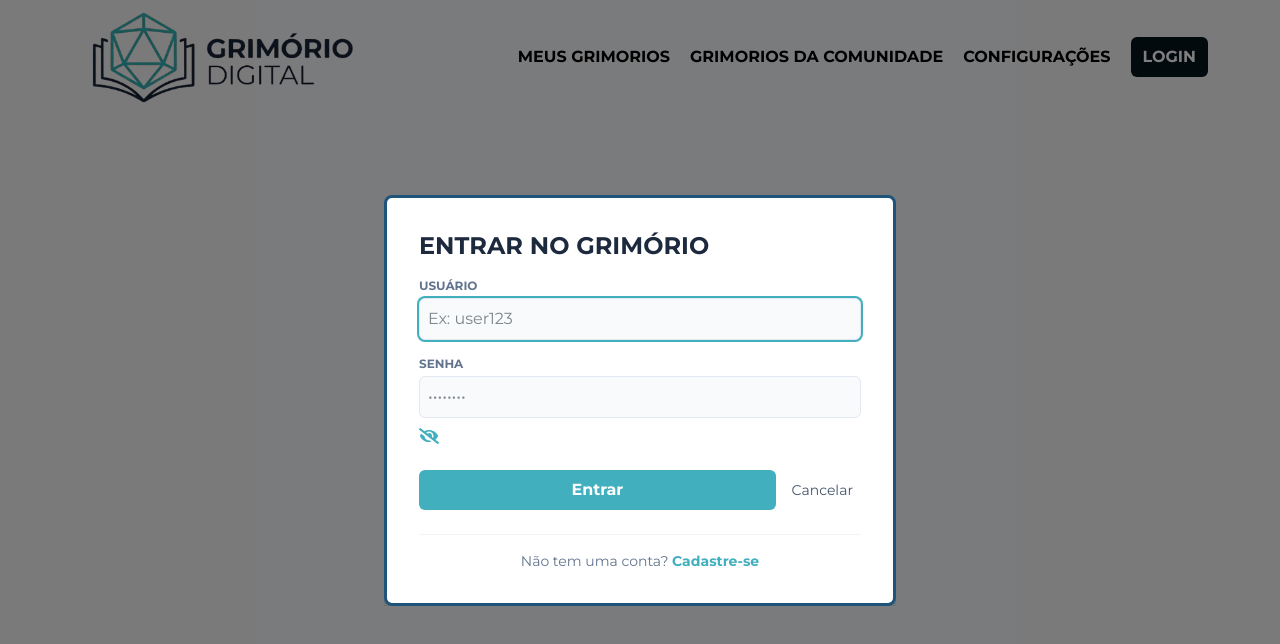
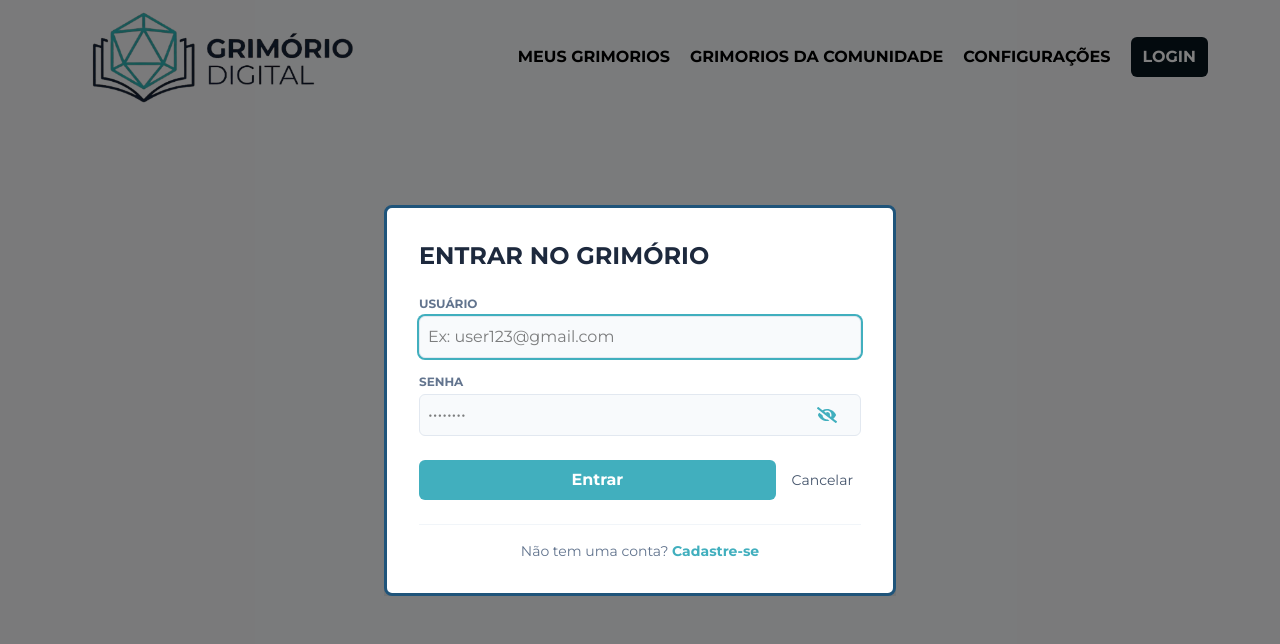
Before and after one commit to Hoso4rakida/Grimorio-digital, a React (Vite) app in the folder FrontEnd/: page / in a window 1280 px wide. Both pictures are taken after a click on the button "LOGIN". Shown: the top 644 px of the page. Built offline with nearby package versions, Linux system fonts and the light colour scheme.

Commit message:
Mesclagem geral de código de Matheus e Joe(nao mexe mais no login joe por favor)

```diff
--- a/FrontEnd/src/modules/Header.tsx
+++ b/FrontEnd/src/modules/Header.tsx
@@ -1,41 +1,23 @@
 import { useState } from "react";
 import logo from "../assets/logoHeader.svg";
+
 import Login from "./login.tsx";
 import Register from "./register.tsx";
 
 function Header() {
   const [getLogin, setLogin] = useState(false);
   const [isRegistred, setIsRegistred] = useState(false);
-  const [inRegister, setInRegister] = useState(false);
 
   return (
-    <header className="w-full">
-      <div
-        style={{ marginTop: -15 }}
-        className="font-bold w-full flex p-3 items-center justify-between uppercase"
-      >
-        <div>
+    <header className="w-full" >
+      <div style={{marginTop: -15}} className="font-bold w-full flex p-3 items-center justify-between uppercase">
+        <div >
           <img src={logo} alt="Logo" className="h-30" />
         </div>
-        <div className="flex gap-5 items-center">
-          <a
-            href="#"
-            className="hover:opacity-70 transition duration-300 ease-in-out"
-          >
-            Meus grimorios
-          </a>
-          <a
-            href="#"
-            className="hover:opacity-70 transition duration-300 ease-in-out"
-          >
-            Grimorios da Comunidade
-          </a>
-          <a
-            href="#"
-            className="hover:opacity-70 transition duration-300 ease-in-out"
-          >
-            Configurações
-          </a>
+        <div  className="flex gap-5 items-center">
+          <a href="#" className="hover:opacity-70 transition duration-300 ease-in-out">Meus grimorios</a>
+          <a href="#" className="hover:opacity-70 transition duration-300 ease-in-out">Grimorios da Comunidade</a>
+          <a href="#" className="hover:opacity-70 transition duration-300 ease-in-out">Configurações</a>
           <button
             className="uppercase bg-deep-space-blue-950 text-white px-3 py-2 rounded-md cursor-pointer hover:brightness-140 transition duration-300 ease-in-out"
             onClick={() => {
@@ -46,29 +28,8 @@ function Header() {
           </button>
         </div>
       </div>
-      {getLogin && (
-        <Login
-          isActive={getLogin}
-          onClose={() => {
-            setLogin(false);
-          }}
-          onRegister={() => {
-            setInRegister(true);
-          }}
-        />
-      )}
-      {inRegister && (
-        <Register
-          isOn={inRegister}
-          onClose={() => {
-            setInRegister(false);
-          }}
-          registred={() => {
-            setIsRegistred(true);
-            setInRegister(false);
-          }}
-        />
-      )}
+      {getLogin && <Login isActive={getLogin} onClose={() => {setLogin(false)}} onRegister={() => {setIsRegistred(true)}}/>}
+      {isRegistred && <Register isOn={isRegistred} onClose={() => {setIsRegistred(false)}}/>}
     </header>
   );
 }
--- a/FrontEnd/src/modules/login.tsx
+++ b/FrontEnd/src/modules/login.tsx
@@ -2,24 +2,28 @@ import { useEffect, useRef, useState } from "react";
 
 import { FaEye, FaEyeSlash } from "react-icons/fa";
 
-// import { useAuth } from "../hooks/auth";
+import backend from "../services/backend";
+import { useAuth } from "../hooks/auth";
+
+import Swal from "sweetalert2";
 
 interface LoginProps {
   isActive: boolean;
   onClose: () => void;
-  onRegister: () => void;
-}
-
-const tempLoginData = {
-  username: "user123",
-  password: "password123",
+  onRegister: ()=> void
 };
 
-function Login({ isActive, onClose, onRegister}: LoginProps) {
+
+
+function Login({ isActive, onClose, onRegister }: LoginProps) {
   const dialogRef = useRef<HTMLDialogElement>(null);
-  const formRef = useRef<HTMLFormElement>(null);
   const [isFalhou, setIsFalhou] = useState(false);
   const [loading, setLoading] = useState(false);
+
+  const { signIn } = useAuth();
+  const [password, setPassword] = useState('');
+  const [email, setEmail] = useState('');
+
   const [showPassword, setShowPassword] = useState(false);
 
   useEffect(() => {
@@ -33,37 +37,32 @@ function Login({ isActive, onClose, onRegister}: LoginProps) {
     }
   }, [isActive]);
 
-  // FUNÇÃO PARA PEGAR OS VALORES
-  function handleSubmit(event: React.FormEvent<HTMLFormElement>) {
-    event.preventDefault(); // Evita o reload da página
 
-    const formData = new FormData(event.currentTarget);
-    const data = Object.fromEntries(formData.entries());
+  async function handleLogin() {
+    const dialog = dialogRef.current;
 
-    // Validação simples com dados temporários
-    if (
-      data.username === tempLoginData.username &&
-      data.password === tempLoginData.password
-    ) {
-      console.log("Sucesso! Salvando no cache...");
-      localStorage.setItem(
-        "loged",
-        JSON.stringify({ ...data, lastLogin: new Date() }),
-      );
-      setIsFalhou(false);
-      onClose(); // Fecha o modal
-    } else {
-      setIsFalhou(true);
+    if (!email.trim() || !password.trim()) return Swal.fire({
+      toast: true,
+      position: "top-end",
+      target: dialog!,
+      icon: "warning",
+      title: "Preencha todos os dados",
+      showConfirmButton: false,
+      timer: 3000,
+      timerProgressBar: true,
+                                                            });
+
+    setLoading(true);
+    try {
+     await signIn({email, password, target: dialog!})
+    } catch(error: any) {
+      console.log(error)
+      setIsFalhou(true)
+    } finally {
+     setLoading(false)
+
     }
-  }
-
-  function handleLogin() {
-    setLoading(true);
-    if (formRef.current) {
-      formRef.current.requestSubmit();
-    }
-    setLoading(false);
-  }
+  };
 
   function fecharNoCliqueFora(event: React.MouseEvent<HTMLDialogElement>) {
     if (event.target === dialogRef.current) {
@@ -79,96 +78,84 @@ function Login({ isActive, onClose, onRegister}: LoginProps) {
       onClose={onClose}
       className="backdrop:bg-black/80 bg-transparent p-0 m-auto outline-none"
     >
-      <form
-        ref={formRef}
-        onSubmit={handleSubmit}
-        className="bg-white p-8 rounded-lg flex flex-col gap-4 border-deep-space-blue-700 border-3 w-lg shadow-2xl"
-      >
-        <h2 className="text-2xl font-bold uppercase text-slate-800">
-          Entrar no Grimório
-        </h2>
+      <div className="bg-white p-8 rounded-lg flex flex-col gap-4 border-deep-space-blue-700 border-3 w-lg shadow-2xl" >
+        <h2 className="text-2xl font-bold uppercase text-slate-800">Entrar no Grimório</h2>
 
-        {isFalhou && (
-          <p className="text-red-500 text-sm font-bold p-2 rounded">
+        <div className={`overflow-hidden -mt-2 transition-all duration-500 ease-in-out ${
+          isFalhou ? 'max-h-20 opacity-100' : 'max-h-0 opacity-0'
+        }`}>
+          <p className="flex text-red-500 text-sm font-bold p-2 rounded">
             Login falhou. Verifique suas credenciais.
           </p>
-        )}
-
+        </div>
 
 
         <div className="flex flex-col gap-1">
-          <label className="text-xs font-bold text-slate-500 uppercase">
-            Usuário
-          </label>
+          <label className="text-xs font-bold text-slate-500 uppercase">Usuário</label>
           <input
-            name="username"
-            type="text"
-            placeholder="Ex: user123"
+            name="email"
+            type="email"
+            value={email}
+            placeholder="Ex: user123@gmail.com"
+            onChange={(e)=> {setEmail(e.target.value); setIsFalhou(false)}}
+            onInput={(e: any)=> {setEmail(e.target.value); setIsFalhou(false)}}
             className="p-2 rounded-md bg-slate-50 hover:bg-slate-100 border border-slate-200 outline-none focus:ring-2 ring-frosted-blue-500"
             required
           />
         </div>
 
         <div className="flex flex-col gap-1">
-          <label className="text-xs font-bold text-slate-500 uppercase">
-            Senha
-          </label>
-          <input
+          <label className="text-xs font-bold text-slate-500 uppercase">Senha</label>
+          <div className="w-full relative flex items-center">
+           <input
             name="password"
-            type={showPassword ? "text" : "password"}
+            value={password}
             placeholder="••••••••"
-            className="p-2 rounded-md bg-slate-50 hover:bg-slate-100 border border-slate-200 outline-none focus:ring-2 ring-frosted-blue-500"
+            type={showPassword ? 'text' : 'password'}
+            onChange={(e)=> {setPassword(e.target.value); setIsFalhou(false)}}
+            onInput={(e: any)=> {setPassword(e.target.value); setIsFalhou(false)}}
+            className="pr-15 w-full p-2 rounded-md bg-slate-50 hover:bg-slate-100 border border-slate-200 outline-none focus:ring-2 ring-frosted-blue-500"
             required
           />
-          <button
-            type="button"
-            onClick={() => setShowPassword(!showPassword)}
-            className="text-frosted-blue-500 mt-1 text-sm"
-          >
-            {showPassword ? <FaEye size={20} /> : <FaEyeSlash size={20} />}
-          </button>
+          {
+            showPassword ?
+            <FaEye className="absolute left-[90%] cursor-pointer" color="#41afbe" size={20} onClick={()=> setShowPassword(false)}/>
+            :
+            <FaEyeSlash className="absolute left-[90%] cursor-pointer" color="#41afbe" size={20} onClick={()=> setShowPassword(true)}/>
+          }
+          </div>
         </div>
 
         <div className="flex gap-2 mt-2">
           <button
             disabled={loading}
             onClick={()=> handleLogin()}
-            className="disabled:cursor-not-allowed disabled:bg-frosted-blue-600 transition duration-300 ease-in-out select-none bg-frosted-blue-500 hover:bg-frosted-blue-600 text-white font-bold px-4 py-2 rounded-md cursor-pointer w-full"
+            className="disabled:cursor-not-allowed disabled:bg-frosted-blue-600 transition duration-300 ease-in-out select-none bg-frosted-blue-500 hover:bg-frosted-blue-600 text-white font-bold px-4 py-2 rounded-md transition-colors cursor-pointer w-full"
           >
             { loading ? 'Carregando...' : 'Entrar'}
           </button>
-          <button
-            type="button"
-            onClick={onClose}
-            className="text-slate-600 text-sm cursor-pointer hover:text-slate-800 px-2"
-          >
+          <button type="button" onClick={onClose} className="text-slate-600 text-sm cursor-pointer hover:text-slate-800 px-2">
             Cancelar
           </button>
         </div>
 
         <div className="border-t border-slate-100 pt-4 mt-2">
-          <p className="text-slate-500 text-sm text-center">
-            Não tem uma conta?{" "}
-            <button
-              type="button"
-              className="text-frosted-blue-500 font-bold hover:underline cursor-pointer"
-              onClick={() => {onRegister(); onClose();}}
-            >
-              Cadastre-se
-            </button>
-          </p>
-          {isFalhou && (
-            <p className="text-center mt-2 text-sm">
-              <button
-                type="button"
-                className="text-frosted-blue-500 hover:underline cursor-pointer"
-              >
-                Esqueceu sua senha?
-              </button>
+            <p className="text-slate-500 text-sm text-center">
+              Não tem uma conta? <strong
+               onClick={()=> {onRegister(); onClose();}}
+               className="text-frosted-blue-500 font-bold hover:underline cursor-pointer transition duration-300 ease-in-out" >Cadastre-se</strong>
             </p>
-          )}
+
+            <div className={`w-[100%] overflow-hidden transition-all duration-500 ease-in-out ${
+             isFalhou ? 'max-h-20 opacity-100' : 'max-h-0 opacity-0'
+             }`}>
+              <p className="text-center text-frosted-blue-500 transition duration-300 ease-in-out hover:underline cursor-pointer">
+               Esqueceu sua senha?
+              </p>
+            </div>
+
         </div>
-      </form>
+      </div>
     </dialog>
   );
 }
--- a/FrontEnd/src/modules/register.tsx
+++ b/FrontEnd/src/modules/register.tsx
@@ -3,10 +3,9 @@ import { useEffect, useRef } from "react";
 interface RegisterProps {
   isOn: boolean;
   onClose: () => void;
-  registred: () => void;
 }
 
-function Register({ isOn, onClose, registred }: RegisterProps) {
+function Register({ isOn, onClose }: RegisterProps) {
   const dialogRef = useRef<HTMLDialogElement>(null);
 
   useEffect(() => {
@@ -31,62 +30,24 @@ function Register({ isOn, onClose, registred }: RegisterProps) {
       ref={dialogRef}
       onClick={fecharNoCliqueFora}
       onClose={onClose}
+
     >
-      <form className="bg-white p-8 rounded-lg flex flex-col gap-4 border-deep-space-blue-700 border-3 w-lg shadow-2xl">
-        <h2 className="text-2xl font-bold uppercase text-slate-800">
-          Registrando sua conta
-        </h2>
-
-        <div className="flex flex-col">
-          <label className="text-xs font-bold text-slate-500 uppercase">
-            Usuário
-          </label>
-          <input
-            name="username"
-            type="text"
-            placeholder="Ex: user123"
-            className="p-2 rounded-md bg-slate-50 hover:bg-slate-100 border border-slate-200 outline-none focus:ring-2 ring-frosted-blue-500"
-            required
-          />
+      <form className="flex flex-col items-center w-100 bg-white p-8 rounded-lg gap-4 border-deep-space-blue-700 border-3 shadow-2xl">
+        <div>
+          <label htmlFor="username" className="font-bold text-xs">username</label>
+          <input type="text" id="username" name="username" className="p-2 rounded-md bg-slate-50 hover:bg-slate-100 border border-slate-200 outline-none focus:ring-2 ring-frosted-blue-500"/>
         </div>
 
-        <div className="flex flex-col">
-          <label className="text-xs font-bold text-slate-500 uppercase">
-            Senha
-          </label>
-          <input
-            type="password"
-            id="password"
-            name="password"
-            className="p-2 rounded-md bg-slate-50 hover:bg-slate-100 border border-slate-200 outline-none focus:ring-2 ring-frosted-blue-500"
-          />
+        <div>
+          <label htmlFor="password" className="font-bold text-xs">password</label>
+          <input type="password" id="password" name="password" className="p-2 rounded-md bg-slate-50 hover:bg-slate-100 border border-slate-200 outline-none focus:ring-2 ring-frosted-blue-500"/>
         </div>
 
-        <div className="flex flex-col">
-          <label className="text-xs font-bold text-slate-500 uppercase">
-            Email
-          </label>
-          <input
-            type="email"
-            id="email"
-            name="email"
-            className="p-2 rounded-md bg-slate-50 hover:bg-slate-100 border border-slate-200 outline-none focus:ring-2 ring-frosted-blue-500"
-          />
+        <div>
+          <label htmlFor="email" className="font-bold text-xs">email</label>
+          <input type="email" id="email" name="email" className="p-2 rounded-md bg-slate-50 hover:bg-slate-100 border border-slate-200 outline-none focus:ring-2 ring-frosted-blue-500"/>
         </div>
-        <div className="flex gap-2 mt-2">
-          <button
-            className="disabled:cursor-not-allowed disabled:bg-frosted-blue-600 transition duration-300 ease-in-out select-none bg-frosted-blue-500 hover:bg-frosted-blue-600 text-white font-bold px-4 py-2 rounded-md cursor-pointer w-full"
-          >
-           Registrar
-          </button>
-          <button
-            type="button"
-            onClick={onClose}
-            className="text-slate-600 text-sm cursor-pointer hover:text-slate-800 px-2"
-          >
-            Cancelar
-          </button>
-        </div>
+        <button>Registrar</button>
       </form>
     </dialog>
   );
```
